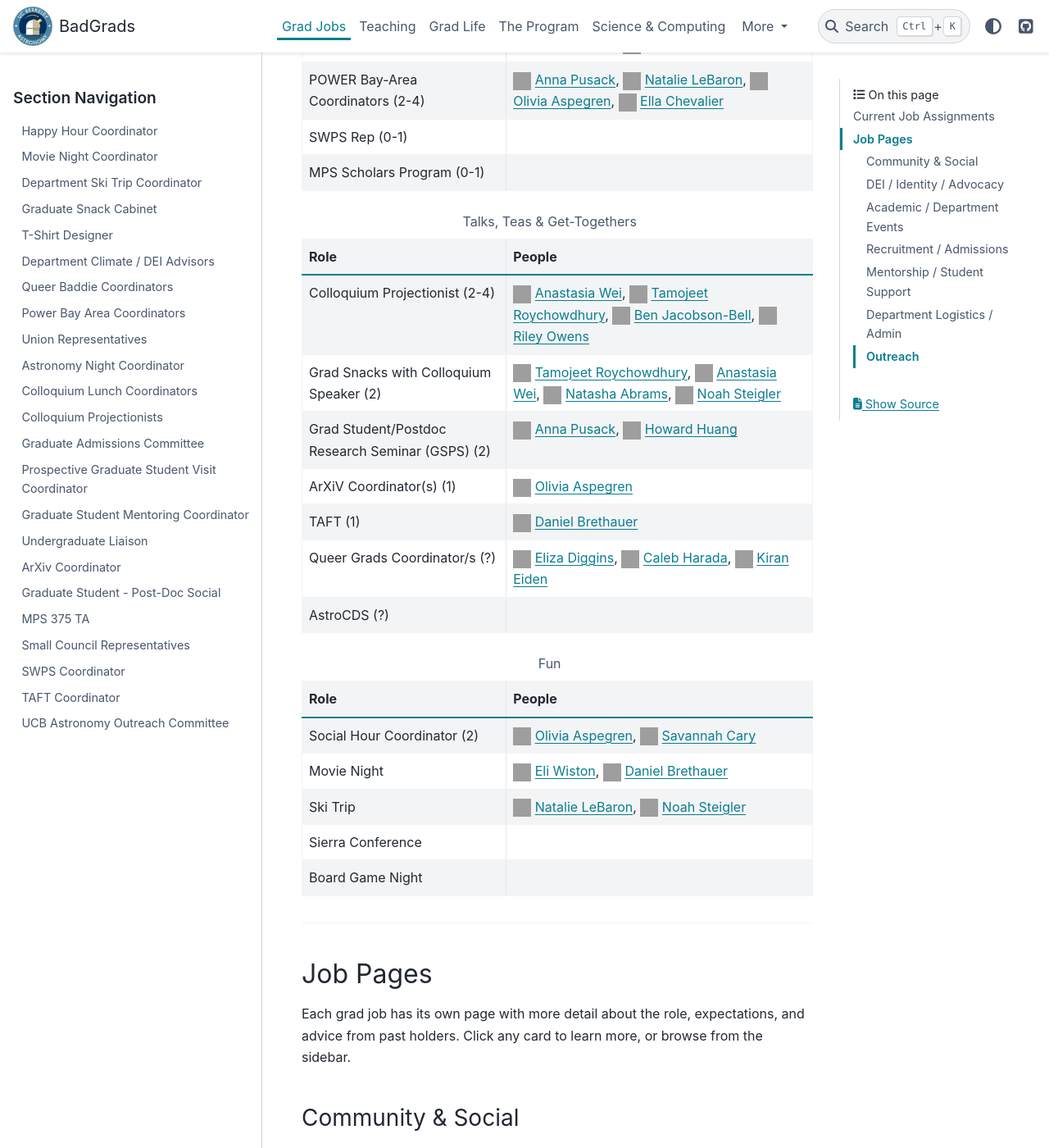
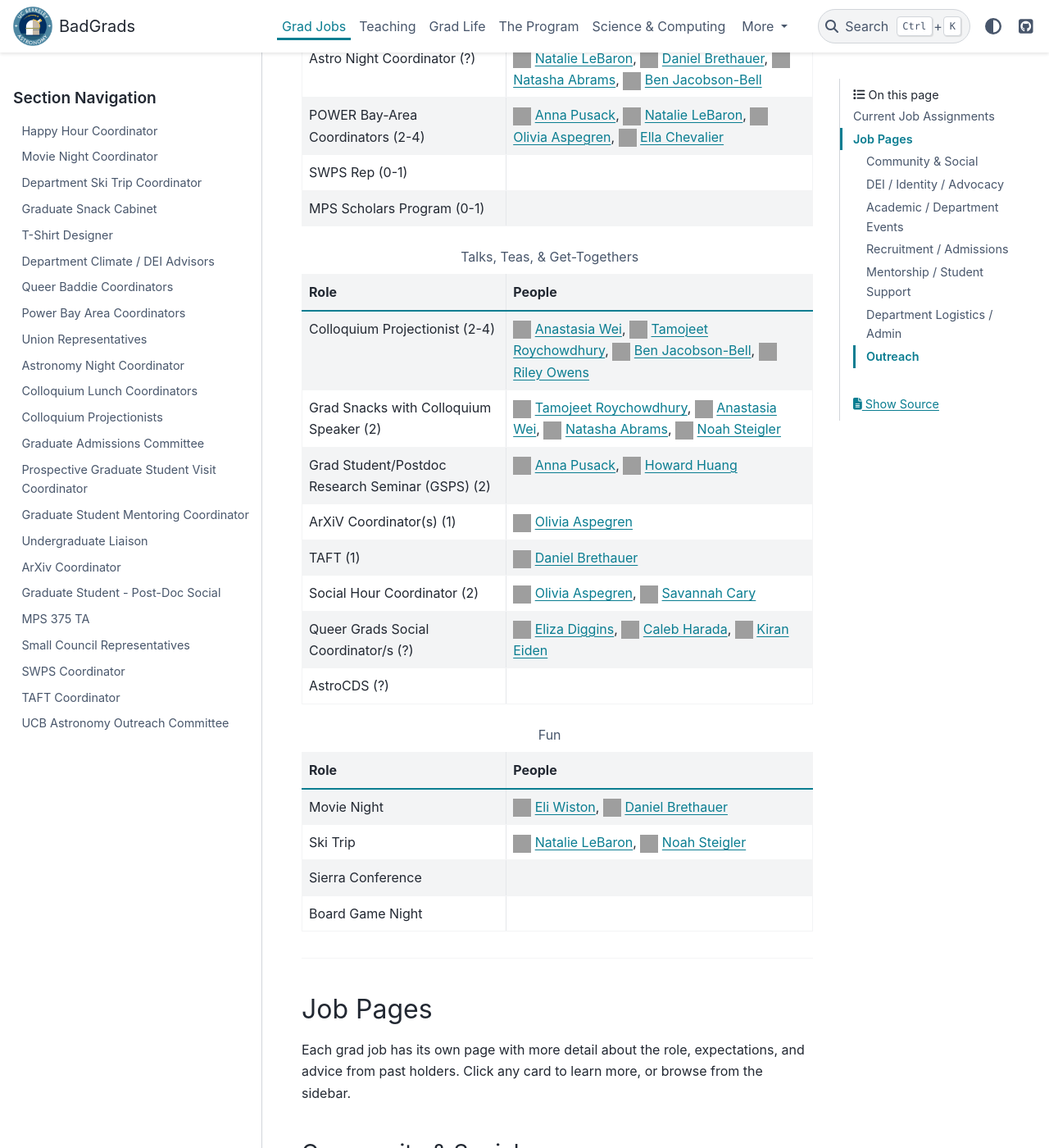
Before and after one commit to BadGrads/BadGradWiki, a Sphinx documentation site: the page built from wiki/source/grad_jobs/index.rst, in a window 1280 px wide and 1400 px high, scrolled down 1821 px. Shown: the whole window at 82% size. Built offline with Sphinx 7.4.7 and the PyData theme 0.15.4, drawn with Linux system fonts in a browser that asks for light colours; some of the changed lines change nothing that is shown; grey boxes are pictures that could not be loaded.

Commit message:
Fix typos and organizing.

```diff
--- a/wiki/source/grad_jobs/index.rst
+++ b/wiki/source/grad_jobs/index.rst
@@ -26,7 +26,7 @@
      - |EmikoGardner| `Emiko Gardiner <https://github.com/emikocgardiner>`__,
        |SavannahCary| `Savannah Cary <https://github.com/scary22>`__
    * - Department Climate + DEI Advisers (2)
-     - |AnnaPusack| `Anna Pusack <https://github.com/Rocketpack23>`__
+     - |AnnaPusack| `Anna Pusack <https://github.com/Rocketpack23>`__,
        |EliWiston| `Eli Wiston <https://github.com/eli-wiston>`__
    * - UAW2865 (GSI/GSR Union) Steward/Organizer (1+2)
      - |KiranEidan| `Kiran Eiden <https://github.com/KiranEiden>`__,
@@ -46,6 +46,8 @@
    :widths: 40 60
    :header-rows: 1
 
+   * - Role
+     - People
    * - Prospective Visit Planning (1+3)
      - |NatalieLeBaron| `Natalie LeBaron <https://github.com/nlynn>`__,
        |OliviaAspegren| `Olivia Aspegren <https://github.com/oaspegren>`__,
@@ -104,7 +106,7 @@
    * - MPS Scholars Program (0-1)
      -
 
-.. list-table:: Talks, Teas & Get-Togethers
+.. list-table:: Talks, Teas, & Get-Togethers
    :widths: 40 60
    :header-rows: 1
 
@@ -127,7 +129,10 @@
      - |OliviaAspegren| `Olivia Aspegren <https://github.com/oaspegren>`__
    * - TAFT (1)
      - |DanielBrethauer| `Daniel Brethauer <https://github.com/dbrethauer>`__
-   * - Queer Grads Coordinator/s (?)
+   * - Social Hour Coordinator (2)
+     - |OliviaAspegren| `Olivia Aspegren <https://github.com/oaspegren>`__,
+       |SavannahCary| `Savannah Cary <https://github.com/scary22>`__
+   * - Queer Grads Social Coordinator/s (?)
      - |ElizaDiggins| `Eliza Diggins <https://github.com/eliza-diggins>`__,
        |CalebHarada| `Caleb Harada <https://github.com/CalebHarada>`__,
        |KiranEidan| `Kiran Eiden <https://github.com/KiranEiden>`__
@@ -140,9 +145,6 @@
 
    * - Role
      - People
-   * - Social Hour Coordinator (2)
-     - |OliviaAspegren| `Olivia Aspegren <https://github.com/oaspegren>`__,
-       |SavannahCary| `Savannah Cary <https://github.com/scary22>`__
    * - Movie Night
      - |EliWiston| `Eli Wiston <https://github.com/eli-wiston>`__,
        |DanielBrethauer| `Daniel Brethauer <https://github.com/dbrethauer>`__
```
